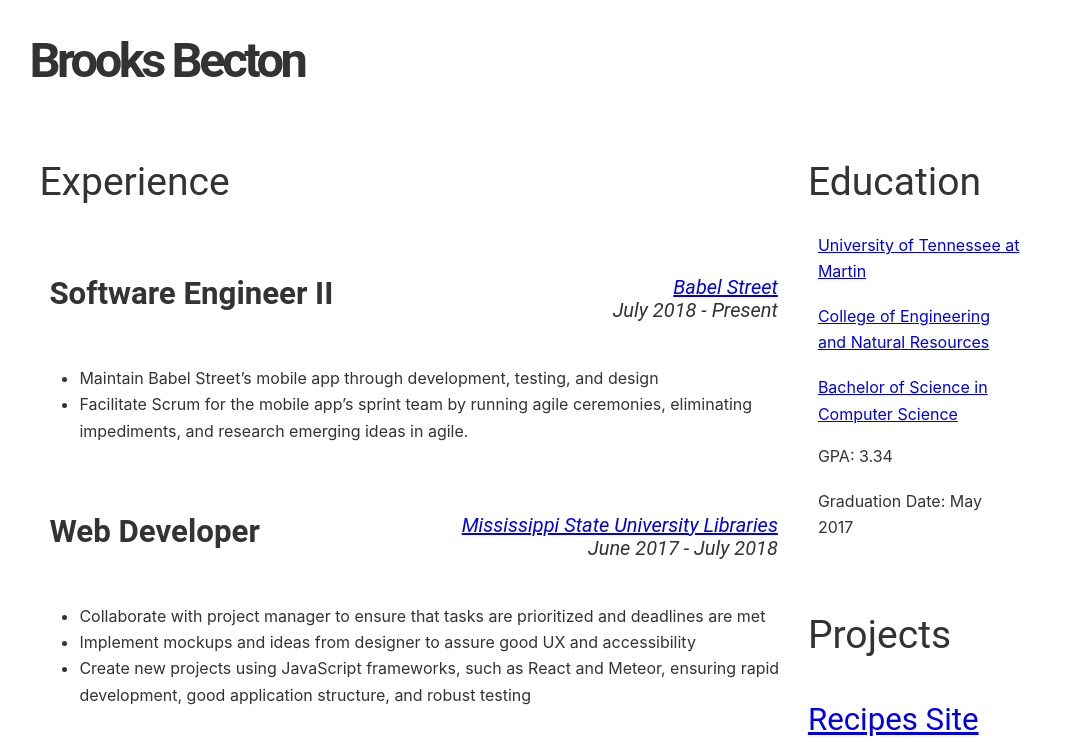
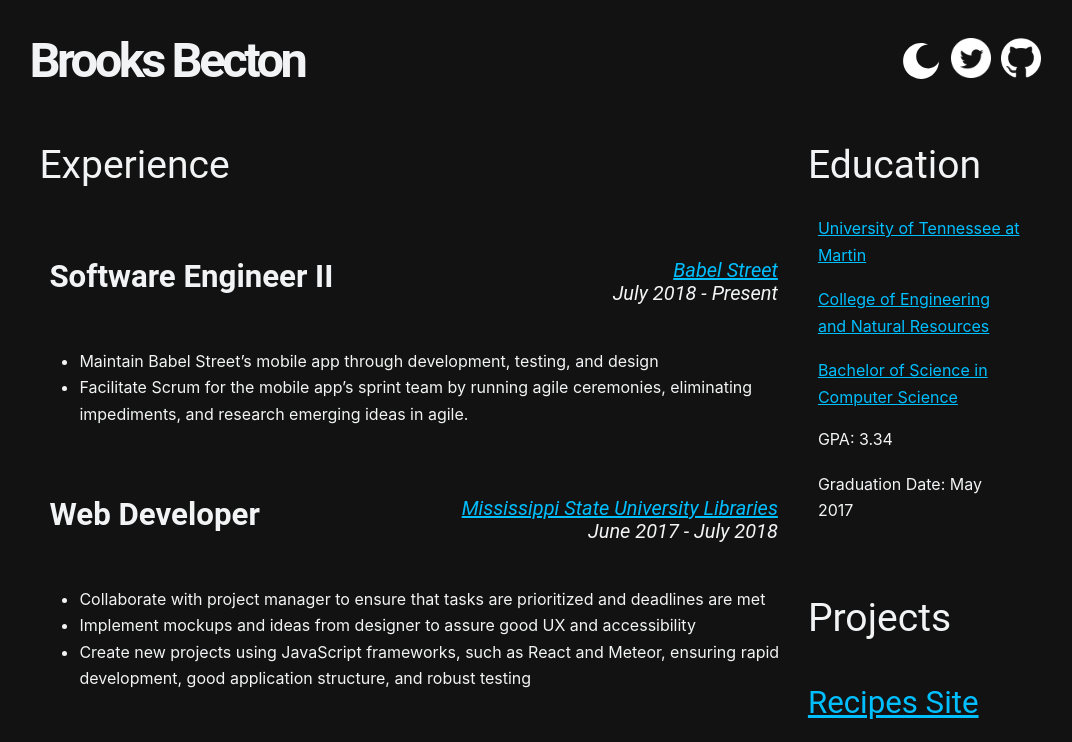
Before and after one commit to brooksbecton/resume, a plain HTML site: page index.html in a window 1280 px wide. Shown: the top 742 px of the page, without its empty margins (105-1177 px from the left). Drawn offline with Linux system fonts and the light colour scheme.

Commit message:
Add dark mode toggle and social icons

```diff
--- a/index.html
+++ b/index.html
@@ -25,7 +25,19 @@
   </head>
   <body>
     <main>
-      <h1 class="name">Brooks Becton</h1>
+      <div class="name">
+        <h1 class="name">Brooks Becton</h1>
+
+        <button aria-label="Enable Dark Mode" onclick="changeColorMode()">
+          <img src="assets/sun.svg" alt="Sun Icon" />
+        </button>
+        <a href="https://twitter.com/YaBoiBrooks">
+          <img src="assets/twitter.png" alt="Twitter Icon"
+        /></a>
+        <a href="https://github.com/brooksbecton">
+          <img src="assets/github.png" alt="Github Icon"
+        /></a>
+      </div>
       <div class="container">
         <div class="left">
           <h2>Experience</h2>
@@ -219,4 +231,48 @@
       </div>
     </main>
   </body>
+  <script>
+    function changeColorMode() {
+      function getIsDarkMode() {
+        const bodyContainsDarkCss = document.querySelector("body").classList.contains("dark-mode")
+
+        return bodyContainsDarkCss;
+      }
+
+      function changeSocialIcons(isDarkMode) {
+        const nameContainer = document.querySelectorAll(".name img");
+        nameContainer.forEach(icon => {
+          const fileSrc = icon.getAttribute("src");
+          const isDarkMode1 = fileSrc.includes("assets/dark");
+          const iconFile = fileSrc.substring(isDarkMode1 ? 12 : 7);
+          icon.removeAttribute("src");
+          icon.setAttribute(
+            "src",
+            `assets/${isDarkMode1 ? "" : "dark/"}${iconFile}`
+          );
+        });
+      }
+
+      function changeCSS(isDarkMode) {
+        const body = document.querySelector("body");
+        if (isDarkMode === false) {
+          body.classList.remove("light-mode");
+          body.classList.add("dark-mode");
+        } else {
+          // LEEETTTT THE SUNNNSHIIIINNNNEEE
+          body.classList.remove("dark-mode");
+          body.classList.add("light-mode");
+        }
+      }
+
+      const userPrefersDarkMode =
+          window.matchMedia &&
+          window.matchMedia("(prefers-color-scheme: dark)").matches;
+
+      changeSocialIcons(getIsDarkMode());
+      changeCSS(getIsDarkMode());
+    }
+
+    changeColorMode()
+  </script>
 </html>
--- a/style.css
+++ b/style.css
@@ -2,6 +2,13 @@
 body {
   font-family: -apple-system, BlinkMacSystemFont, "Segoe UI", Roboto,
     Oxygen-Sans, Ubuntu, Cantarell, "Helvetica Neue", sans-serif;
+}
+
+:root {
+  --dark-background-color: #121212;
+  --light-background-color: #f2f3f4;
+  --light-font-color: #333;
+  --dark-font-color: #f2f3f4;
 }
 
 html {
@@ -9,11 +16,40 @@ html {
 } /*16px*/
 
 body {
-  background-color: white;
+  background-color: var(--light-background-color);
+  color: var(--light-font-color);
   font-weight: 400;
   line-height: 1.65;
-  color: #333;
 }
+
+/* Light Mode */
+.light-mode {
+  background-color: var(--light-background-color);
+  color: var(--light-font-color);
+}
+.light-mode a {
+  color: #0017eb;
+}
+
+.light-mode a:visited {
+  color: #5f00eb;
+}
+
+/* End Light Mode */
+
+.dark-mode {
+  background-color: var(--dark-background-color);
+  color: var(--dark-font-color);
+}
+
+.dark-mode a {
+  color: #00bfff;
+}
+
+.dark-mode a:visited {
+  color: #bc89e6;
+}
+/* End Dark Mode */
 
 p {
   margin-bottom: 1.15rem;
@@ -113,6 +149,34 @@ main {
 }
 
 .name {
+  display: flex;
+  flex-direction: row;
+  justify-content: space-between;
+  align-items: center;
+}
+
+.name button {
+  height: 40px;
+  border: 0;
+  background-color: transparent;
+  padding: 0;
+  margin: 0;
+}
+
+.name button img {
+  padding: 0;
+  margin: 0;
+}
+
+.name h1 {
+  padding: 0;
+  margin: 0;
+  flex-grow: 5;
   font-weight: bold;
   letter-spacing: -3.5px;
 }
+
+.name img {
+  width: 40px;
+  padding-left: 10px;
+}
```
Also changed, not shown: assets/dark/github.png (added), assets/dark/sun.svg (added), assets/dark/twitter.png (added), assets/github.png (added), assets/sun.svg (added), assets/twitter.png (added).
